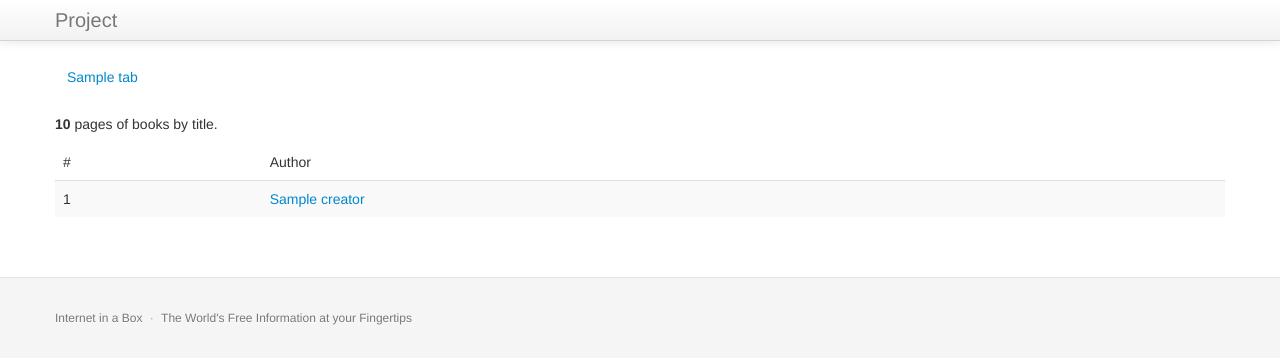
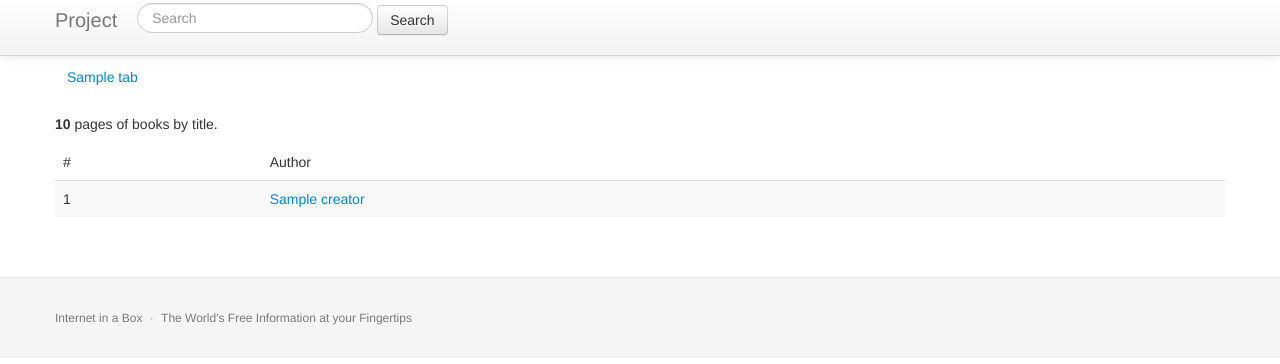
Before and after one commit to iiab/internet-in-a-box, a Python web app: template iiab/templates/gutenberg/author-index.html in a window 1280 px wide. Shown: the top 364 px of the page. Run offline with Jinja, Linux system fonts and the light colour scheme; the template is opened without the code that fills it: most values are stand-ins (such as "Sample title", 1, 10 or a date in 2020).

Commit message:
Add book search bar in layout navbar. If base layout starts being used by other services will need to be refactored.

```diff
--- a/iiab/templates/layouts/base.html
+++ b/iiab/templates/layouts/base.html
@@ -42,6 +42,11 @@
                 </a>
 
                 <a class='brand' href='{{ url_for('gutenberg.index') }}'>{{ _("Project") }}</a>
+                <form class="form-search" action="{{ url_for('gutenberg.search') }}" method="get">
+                    <input type="text" id="book_navbar_search" class="input search-query" placeholder="Search" name="q" />
+                    <button type="submit" class="btn">Search</button>
+                </form>
+
             </div>
         </div>
     </div>
@@ -92,6 +97,7 @@
     #}
     {% from 'macros/_autocomplete.js' import attach_autocomplete %}
     {{ attach_autocomplete('#book_search', url_for('gutenberg.autocomplete')) | safe }}
+    {{ attach_autocomplete('#book_navbar_search', url_for('gutenberg.autocomplete')) | safe }}
     {% endblock %}
 
     {% block ga %}
```
